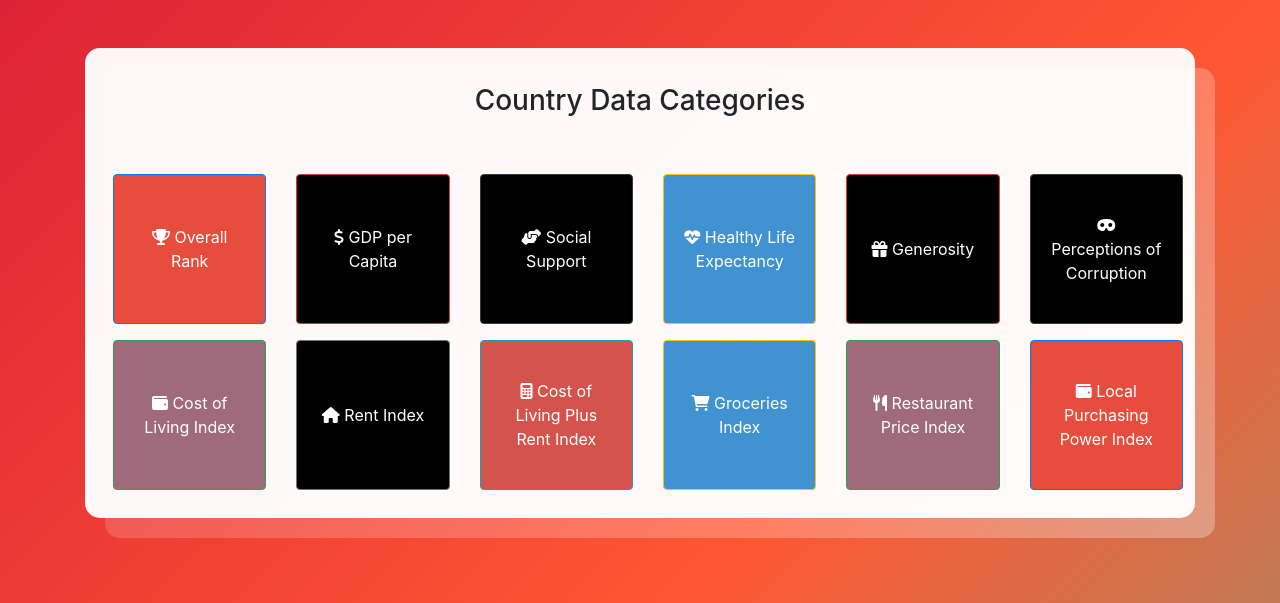
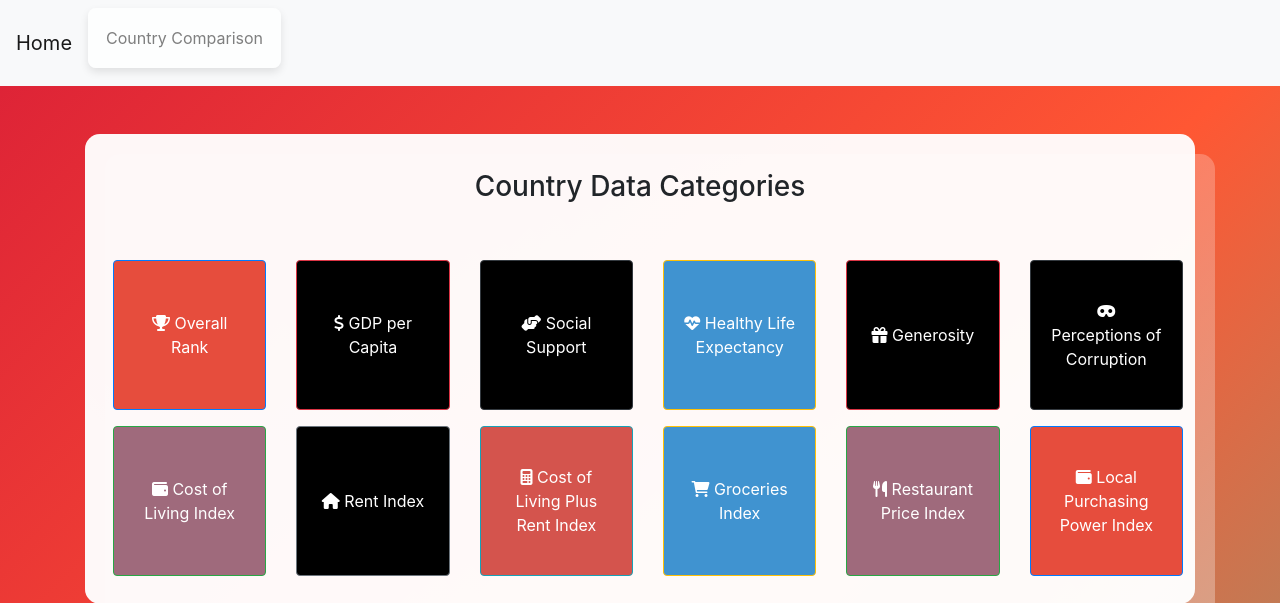
Before and after one commit to JesseRoss001/qualityoflife, a Django app: page / in a window 1280 px wide. Shown: the top 603 px of the page. Run offline with Django 5.2, Linux system fonts and the light colour scheme; data comes from the database, SQL or seed files in the repository; some libraries are stand-ins or nearby versions.

Commit message:
Add country comparison page

```diff
--- a/my_project/urls.py
+++ b/my_project/urls.py
@@ -3,6 +3,6 @@ from . import views
 
 urlpatterns = [
     path('', views.index, name='index'),
-
+path('countrycomparison/', views.country_comparison, name='country_comparison'),
     # Add your other paths here
 ]
--- a/my_project/views.py
+++ b/my_project/views.py
@@ -48,3 +48,6 @@ def index(request):
     }
 
     return render(request, 'index.html', context)
+
+def country_comparison(request):
+    return render(request, 'countrycomparison.html')
--- a/templates/index.html
+++ b/templates/index.html
@@ -282,6 +282,21 @@
 </head>
 
 <body>
+    <nav class="navbar navbar-expand-lg navbar-light bg-light">
+        <a class="navbar-brand" href="/">Home</a>
+        <button class="navbar-toggler" type="button" data-toggle="collapse" data-target="#navbarNav"
+            aria-controls="navbarNav" aria-expanded="false" aria-label="Toggle navigation">
+            <span class="navbar-toggler-icon"></span>
+        </button>
+        <div class="collapse navbar-collapse" id="navbarNav">
+            <ul class="navbar-nav">
+                <li class="nav-item">
+                    <a class="nav-link" href="{% url 'country_comparison' %}">Country Comparison</a>
+
+                </li>
+            </ul>
+        </div>
+    </nav>
 
 
 
```
Also changed, not shown: templates/countrycomparison.html (added, +15 -0 lines).
